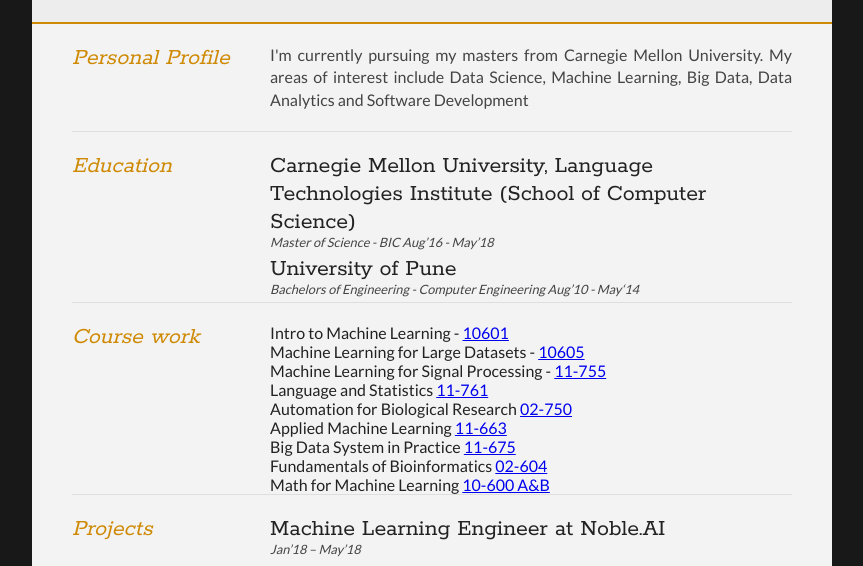
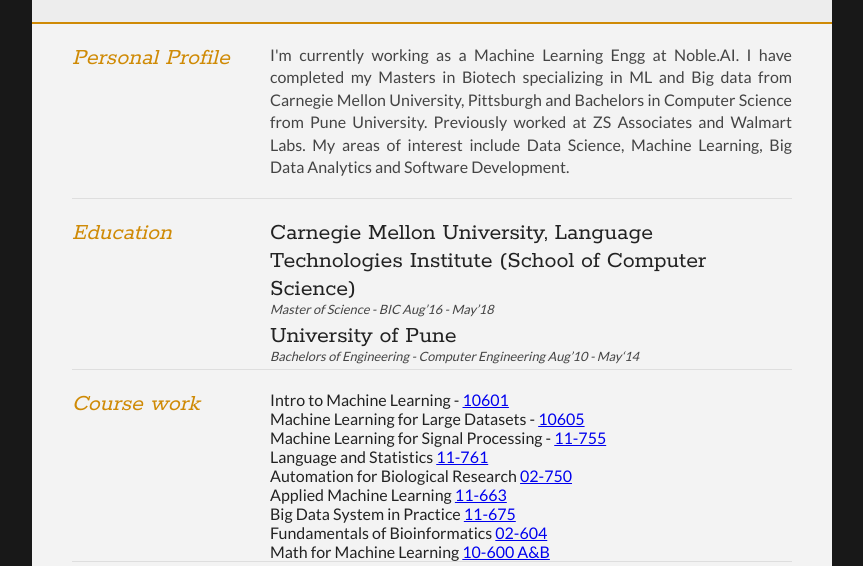
Before and after one commit to RameshOswal/rameshoswal.github.io, a plain HTML site: page index.html in a window 1280 px wide. Shown: the part 160-726 px from the top of the page, without its empty margins (208-1071 px from the left). Drawn offline with Linux system fonts and the light colour scheme.

Commit message:
changed current

```diff
--- a/index.html
+++ b/index.html
@@ -83,7 +83,7 @@
 				</div>
 
 				<div class="sectionContent">
-					<p>I'm currently pursuing my masters from Carnegie Mellon University. My areas of interest include Data Science, Machine Learning, Big Data, Data Analytics and Software Development</p>
+					<p>I'm currently working as a Machine Learning Engg at Noble.AI. I have completed my Masters in Biotech specializing in ML and Big data from Carnegie Mellon University, Pittsburgh and Bachelors in Computer Science from Pune University. Previously worked at ZS Associates and Walmart Labs. My areas of interest include Data Science, Machine Learning, Big Data Analytics and Software Development.</p>
 				</div>
 			</article>
 			<div class="clear"></div>
```
